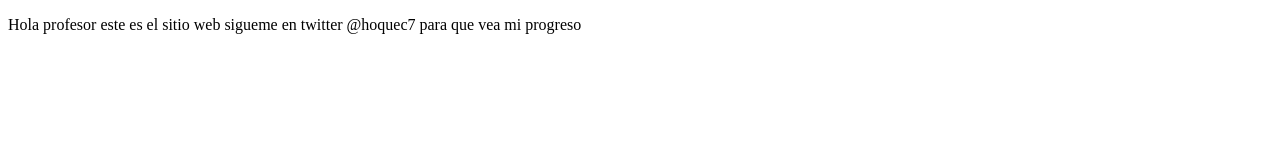
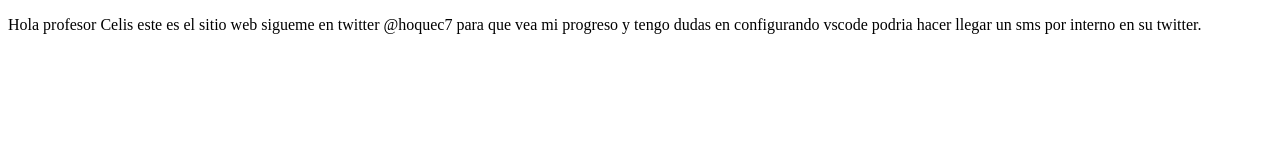
Before and after one commit to hoquec/proyectoDemoCursoPrework, a plain HTML site: page index.html in a window 1280 px wide. Drawn offline with Linux system fonts and the light colour scheme.

Commit message:
cambios al sito en personalt

```diff
--- a/index.html
+++ b/index.html
@@ -8,8 +8,8 @@
 </head>
 <body>
     <p>
-      Hola profesor este es el sitio web sigueme en twitter @hoquec7
-      para que vea mi progreso
+      Hola profesor Celis este es el sitio web sigueme en twitter @hoquec7
+      para que vea mi progreso y tengo dudas en configurando vscode podria hacer llegar un sms por interno en su twitter.
     </p>
 </body>
 </html>
```
